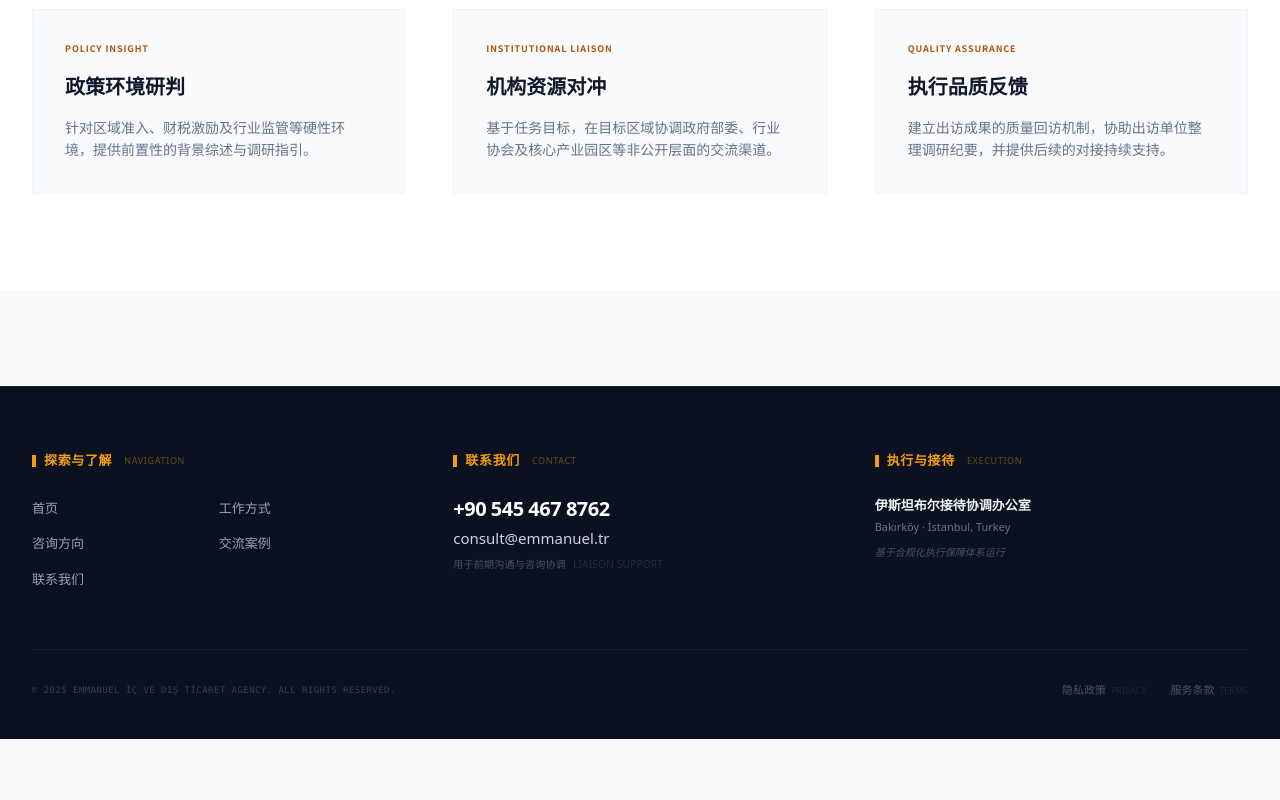
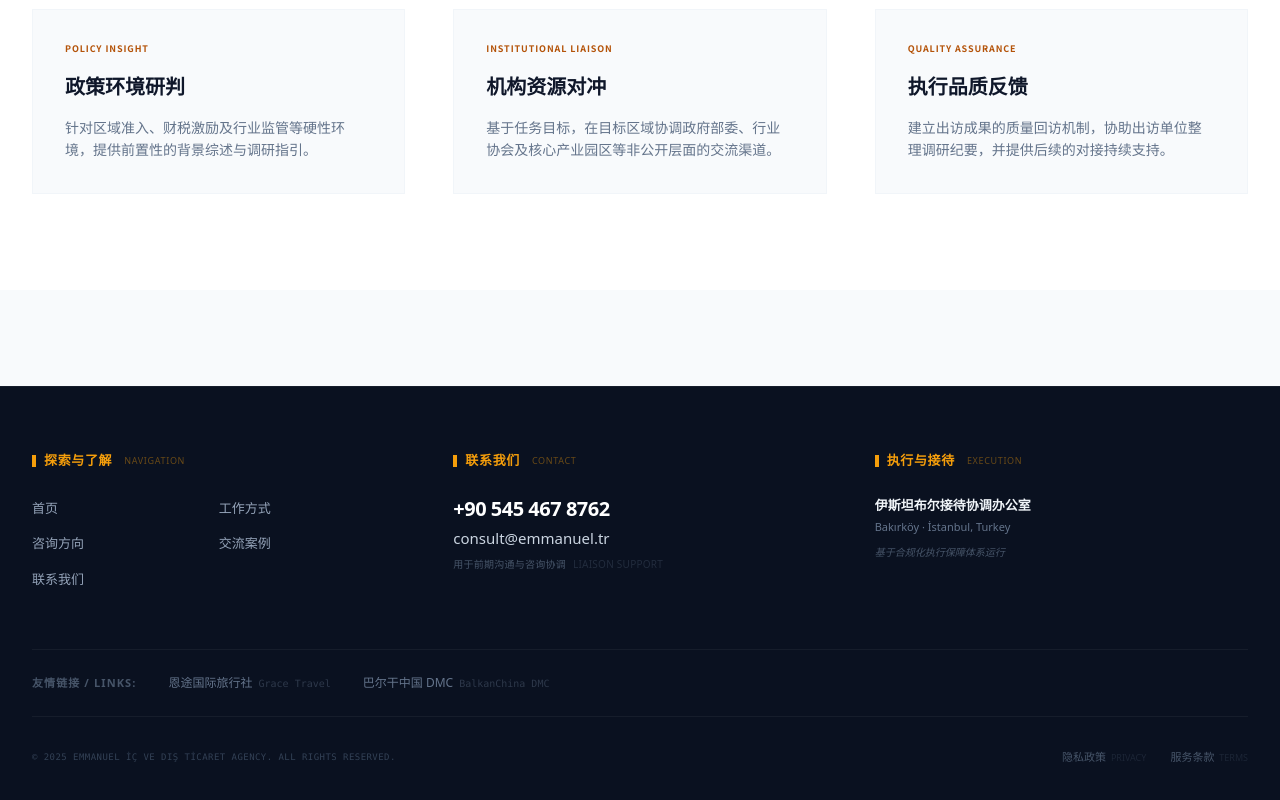
Before and after one commit to AdriaMartHQ/emmanuel, a React (Vite) app: page / in a window 1280 px wide. Shown: the part 1373-2173 px from the top of the page. Before the commit the page ends 2112 px from the top, so only its background shows below. Built offline with nearby package versions, Linux system fonts and the light colour scheme.

Commit message:
feat: Add friend links to footer
Introduces a new section in the footer to display external partner links, enhancing discoverability and collaboration.

```diff
--- a/components/Footer.tsx
+++ b/components/Footer.tsx
@@ -9,6 +9,11 @@ const Footer: React.FC = () => {
     { name: '咨询方向', href: '/focus' },
     { name: '交流案例', href: '/cases' },
     { name: '联系我们', href: '/contact' },
+  ];
+
+  const friendLinks = [
+    { name: '恩途国际旅行社', en: 'Grace Travel', url: 'https://grace.tr' },
+    { name: '巴尔干中国 DMC', en: 'BalkanChina DMC', url: 'https://balkanchina.com' },
   ];
 
   return (
@@ -67,6 +72,23 @@ const Footer: React.FC = () => {
           </div>
         </div>
 
+        {/* 友情链接 - 放置于版权信息上方的次级区域 */}
+        <div className="py-6 border-b border-white/5 flex flex-wrap justify-center sm:justify-start items-center gap-x-8 gap-y-3">
+          <span className="text-[11px] text-slate-600 font-bold uppercase tracking-widest">友情链接 / Links:</span>
+          {friendLinks.map((link) => (
+            <a
+              key={link.name}
+              href={link.url}
+              target="_blank"
+              rel="nofollow noopener noreferrer"
+              className="text-[12px] text-slate-500 hover:text-amber-500 transition-colors flex items-center gap-1.5"
+            >
+              <span>{link.name}</span>
+              <span className="text-[10px] opacity-40 font-mono hidden sm:inline">{link.en}</span>
+            </a>
+          ))}
+        </div>
+
         {/* Bottom Legal - 紧凑化处理 */}
         <div
           style={{ paddingBottom: 'env(safe-area-inset-bottom)' }}
```
